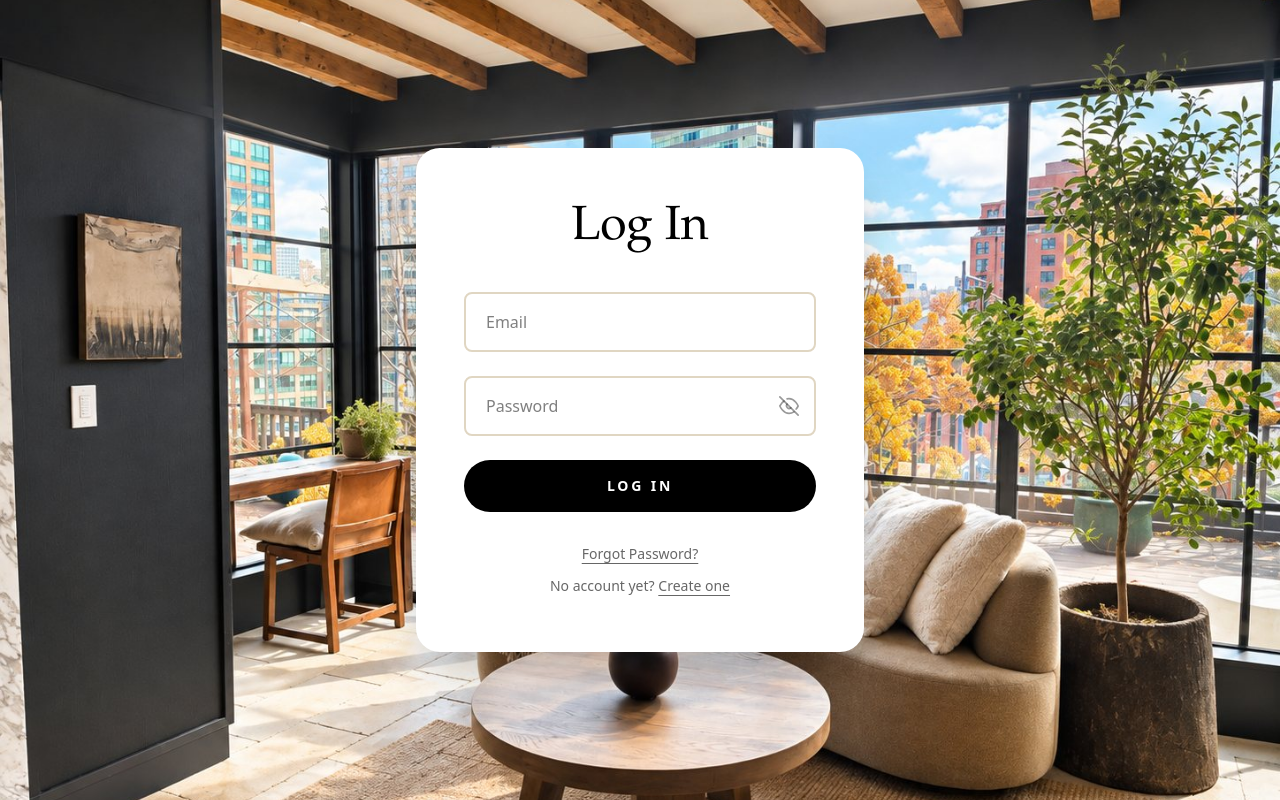
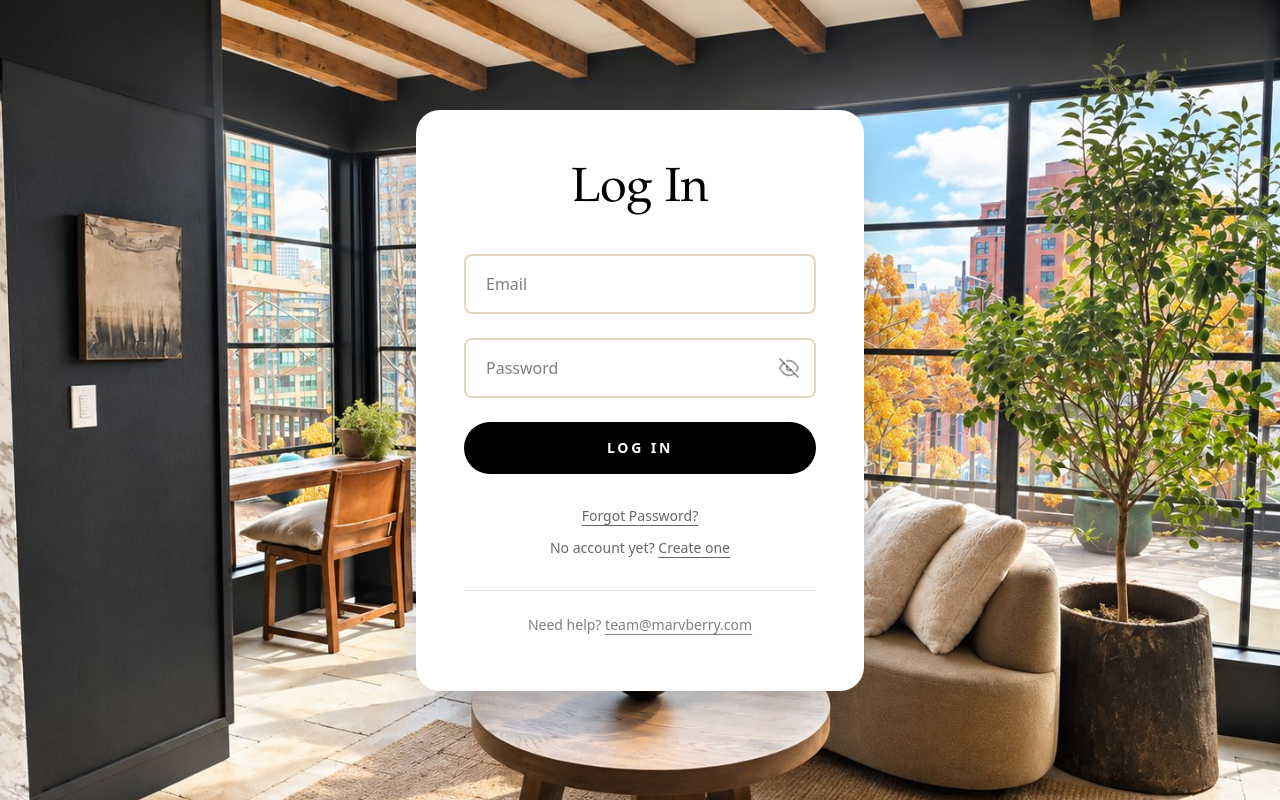
Before and after one commit to thestylingstylist-lang/bookingtoolv2, a Next.js app: page /login in a window 1280 px wide. Built offline with nearby package versions, Linux system fonts and the light colour scheme.

Commit message:
Update page.tsx

```diff
--- a/app/login/page.tsx
+++ b/app/login/page.tsx
@@ -1,6 +1,8 @@
+import { PRODUCT_NAME, SUPPORT_EMAIL } from "@/lib/support"
 import LoginForm from "./login-form"
 
 export default function LoginPage() {
+  const mailto = `mailto:${SUPPORT_EMAIL}?subject=${encodeURIComponent(`${PRODUCT_NAME} support`)}`
   return (
     <main
       className="flex min-h-screen items-center justify-center bg-cover bg-center px-5 py-16"
@@ -9,6 +11,14 @@ export default function LoginPage() {
       <div className="w-full max-w-md rounded-3xl bg-white px-8 py-14 shadow-2xl sm:px-12">
         <h1 className="mb-10 text-center font-serif text-5xl text-black">Log In</h1>
         <LoginForm />
+        {SUPPORT_EMAIL && (
+          <p className="mt-8 border-t border-black/10 pt-6 text-center text-sm text-black/50">
+            Need help?{" "}
+            <a href={mailto} className="underline underline-offset-4 hover:text-black">
+              {SUPPORT_EMAIL}
+            </a>
+          </p>
+        )}
       </div>
     </main>
   )
```
